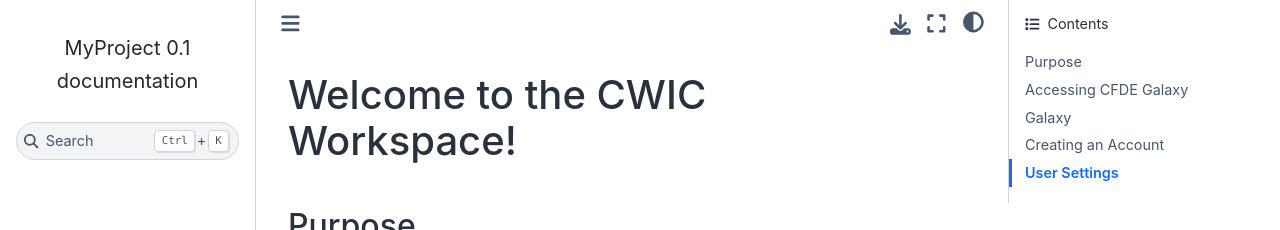
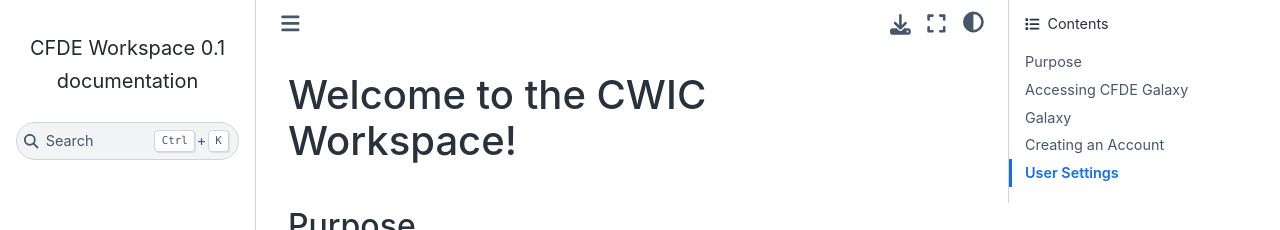
Before and after one commit to kscnl1n/CWIC-rtd, a Sphinx documentation site: the page built from docs/index.rst, in a window 1280 px wide. Shown: the top 230 px of the page. Built offline with Sphinx 7.4.7 and the Sphinx Book theme 1.1.4, drawn with Linux system fonts in a browser that asks for light colours.

Commit message:
fixing screenshots (user preferences section)

```diff
--- a/docs/conf.py
+++ b/docs/conf.py
@@ -5,7 +5,7 @@
 import sys
 sys.path.insert(0, os.path.abspath('..'))  # or '.' if you're documenting a standalone project
 
-project = 'MyProject'
+project = 'CFDE Workspace'
 author = 'Your Name'
 release = '0.1'
 master_doc = 'index'
```
